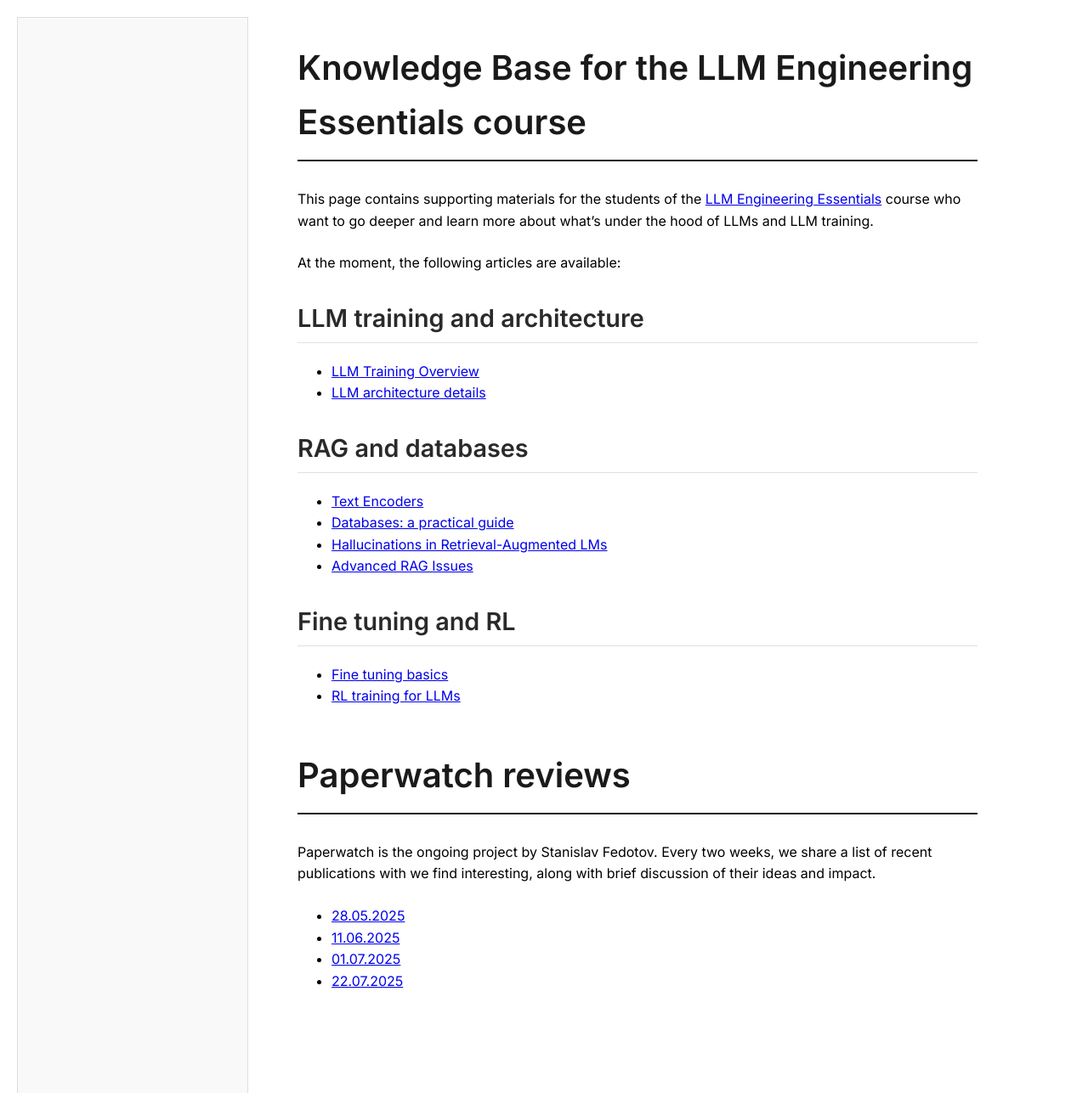
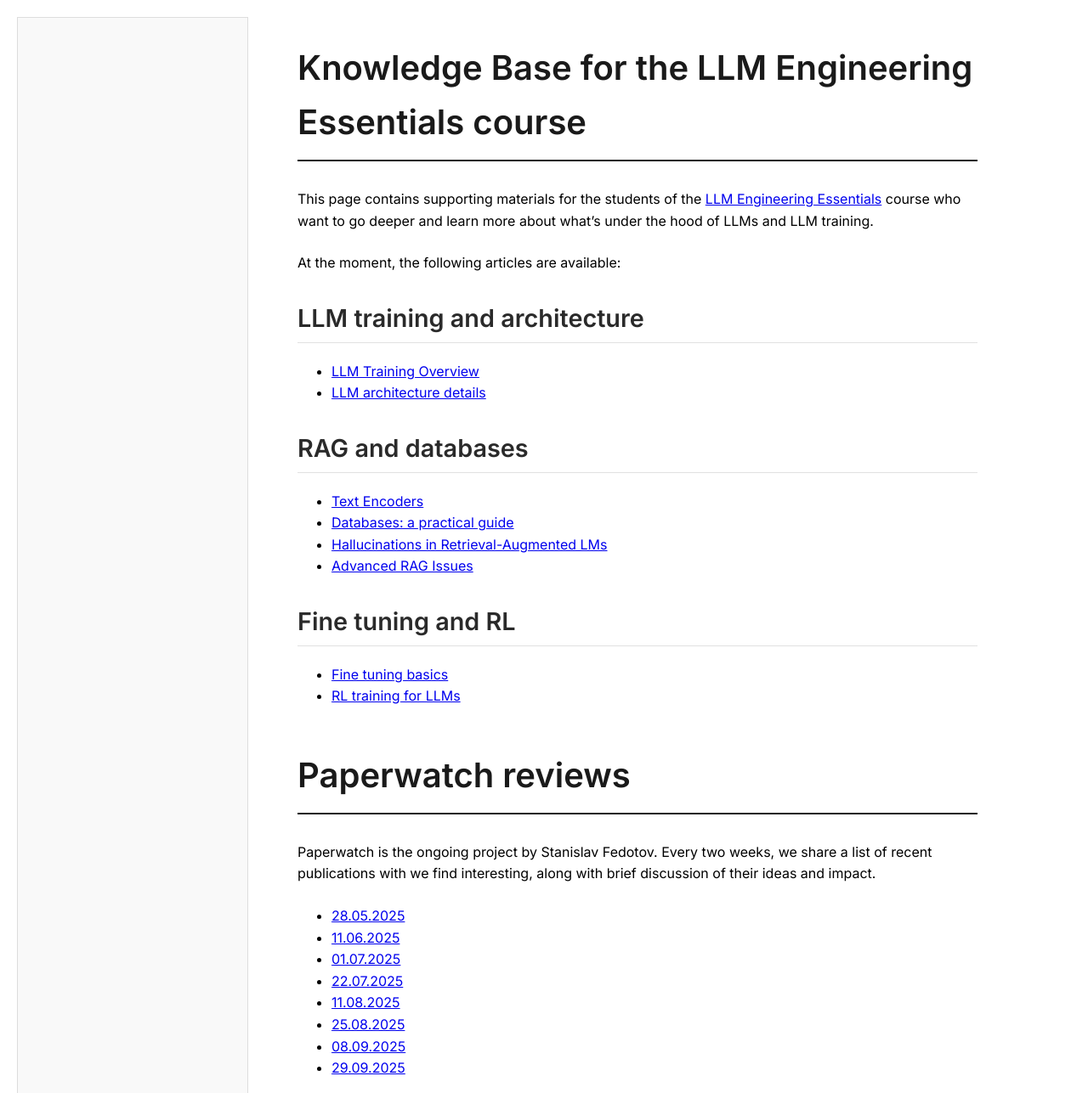
Before and after one commit to Nebius-Academy/knowledge-base, a Jekyll site: the page built from index.md, in a window 1280 px wide and 1287 px high. Shown: the whole window at 85% size. Built offline with Jekyll 4.4.1, drawn with Linux system fonts in a browser that asks for light colours; nearby versions of some CDN libraries.

Commit message:
Update index.md

```diff
--- a/index.md
+++ b/index.md
@@ -34,3 +34,7 @@ Paperwatch is the ongoing project by Stanislav Fedotov. Every two weeks, we shar
 * [11.06.2025](https://nebius-academy.github.io/knowledge-base/paperwatch-11-06-2025/)
 * [01.07.2025](https://nebius-academy.github.io/knowledge-base/paperwatch-01-07-2025/)
 * [22.07.2025](https://nebius-academy.github.io/knowledge-base/paperwatch-22-07-2025/)
+* [11.08.2025](https://nebius-academy.github.io/knowledge-base/paperwatch-11-08-2025/)
+* [25.08.2025](https://nebius-academy.github.io/knowledge-base/paperwatch-25-08-2025/)
+* [08.09.2025](https://nebius-academy.github.io/knowledge-base/paperwatch-08-09-2025/)
+* [29.09.2025](https://nebius-academy.github.io/knowledge-base/paperwatch-29-09-2025/)
```
